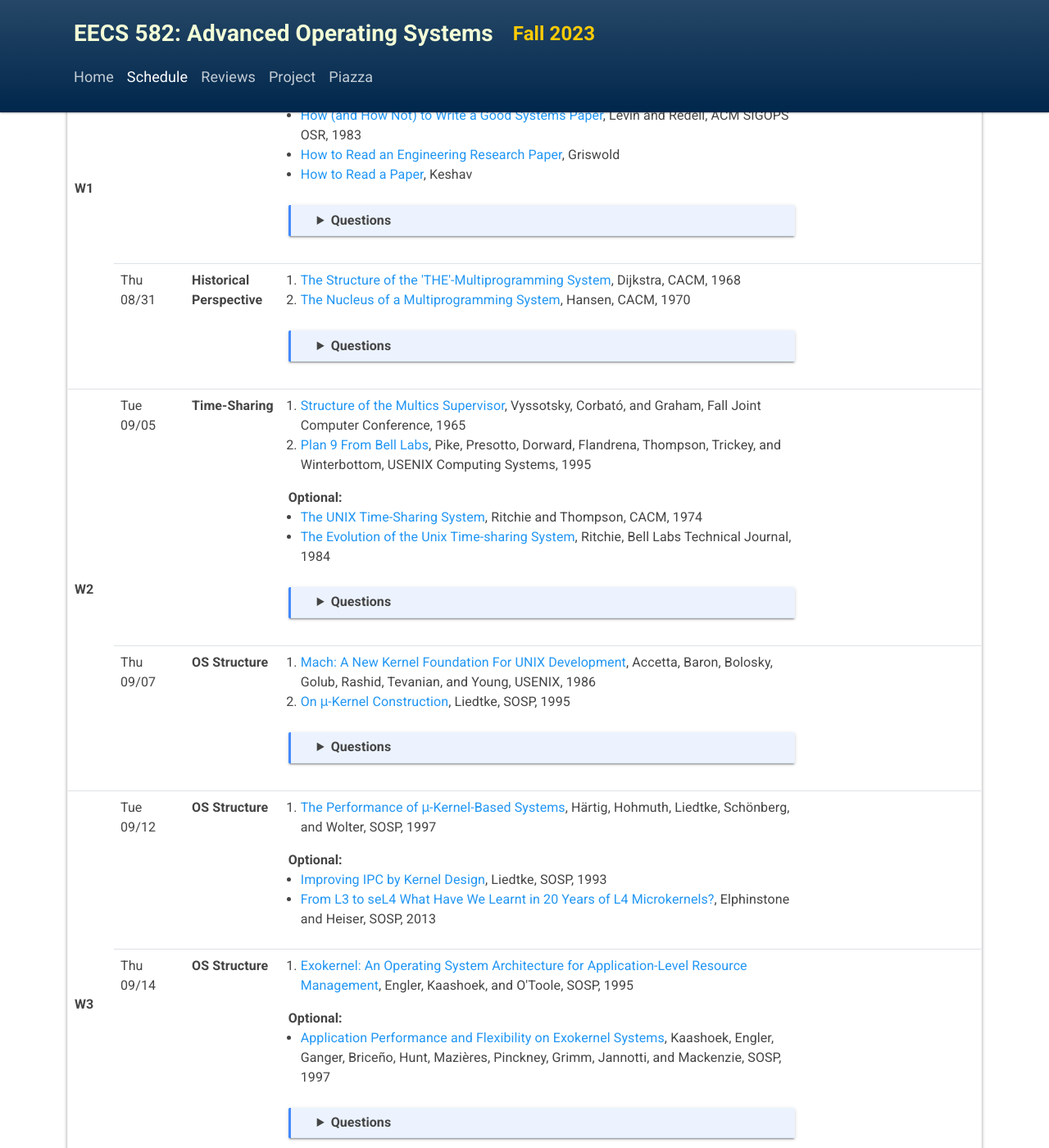
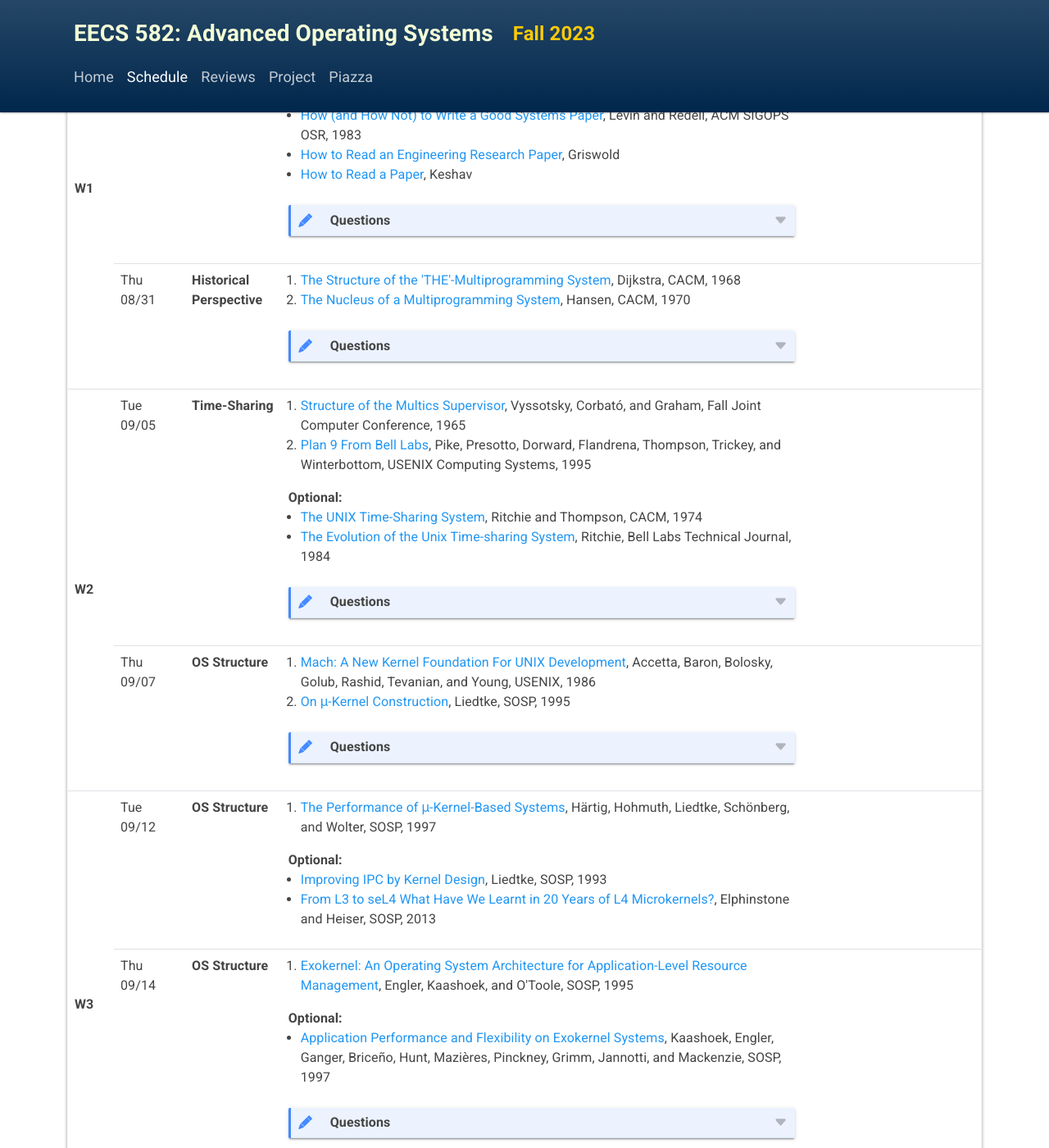
Before and after one commit to eecs582/eecs582.github.io, a Jekyll site: the page built from schedule.html, in a window 1280 px wide and 1400 px high, scrolled down 343 px. Shown: the whole window at 82% size. Built offline with Jekyll 4.4.1, drawn with Linux system fonts in a browser that asks for light colours.

Commit message:
add details summary style

```diff
--- a/assets/css/site.css
+++ b/assets/css/site.css
@@ -250,15 +250,45 @@ details {
     box-shadow: 0 2px 2px 0 rgba(0, 0, 0, 0.14), 0 1px 5px 0 rgba(0, 0, 0, 0.12), 0 3px 1px -2px rgba(0, 0, 0, 0.2);
     position: relative;
     margin: 1.5625em 0;
-    padding: 0 0.6rem;
+    padding: 0 1rem;
     border-left: 0.2rem solid #448aff;
     border-radius: 0.1rem;
     overflow: auto;
+    padding-top: 0;
+    display: block;
 }
 details > summary {
-    margin: 0 -0.6rem;
-    padding: 0.4rem 0.6rem 0.4rem 2rem;
+    margin: 0 -1rem;
+    padding: 0.4rem 0.6rem 0.4rem 3rem;
     border-bottom: 0.05rem solid rgba(68, 138, 255, 0.1);
     background-color: rgba(68, 138, 255, 0.1);
     font-weight: 700;
+    list-style-type: none;
 }
+details > summary::-webkit-details-marker {
+    display: none;
+}
+details > summary:before {
+    position: absolute;
+    left: 0.6rem;
+    color: #448aff;
+    font-size: 1rem;
+    content: "\F4C9";
+    font-family: 'bootstrap-icons';
+}
+details > summary:after {
+    position: absolute;
+    top: 0.4rem;
+    right: 0.6rem;
+    color: rgba(0, 0, 0, 0.26);
+    font-size: 1rem;
+    content: "\F229";
+    font-family: 'bootstrap-icons';
+}
+details[open] > summary:after {
+    -webkit-transform: rotate(180deg);
+    transform: rotate(180deg);
+}
+details p {
+  margin: 1em 0 0.4em;
+}
```
